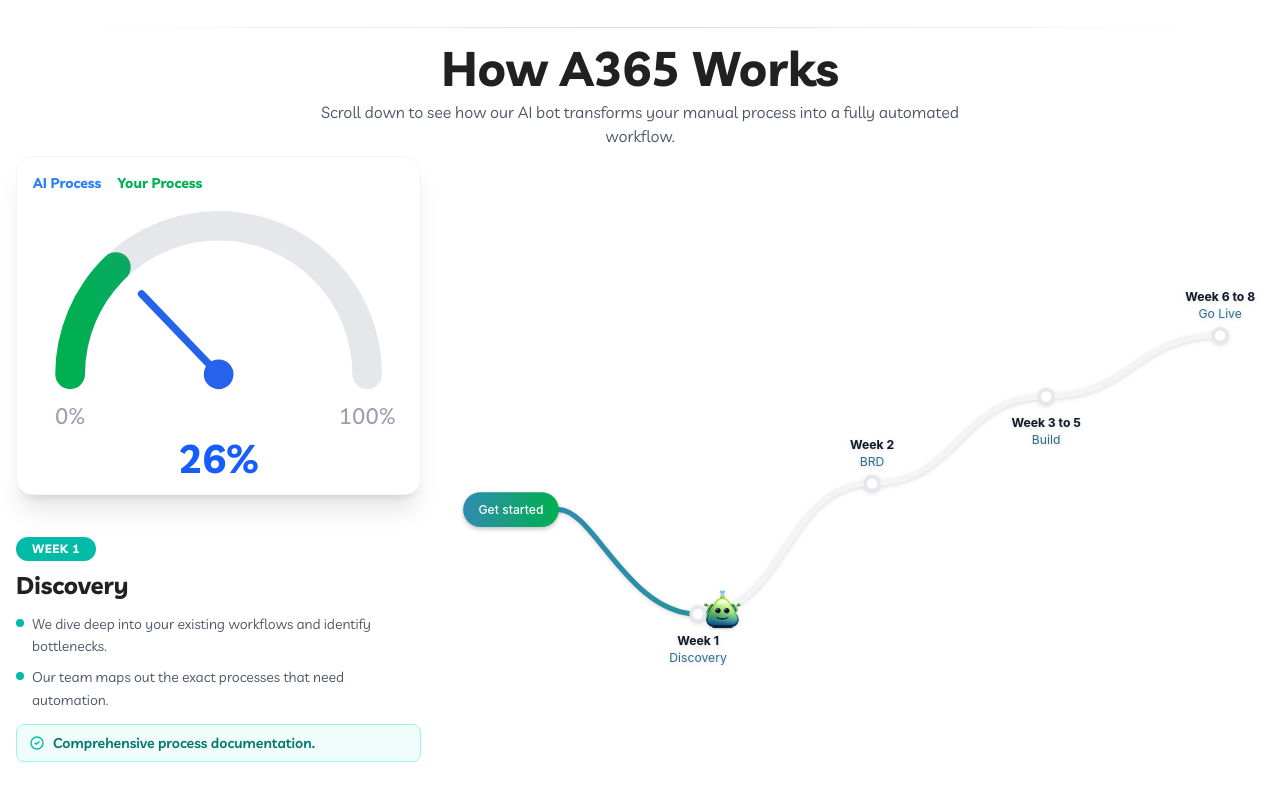
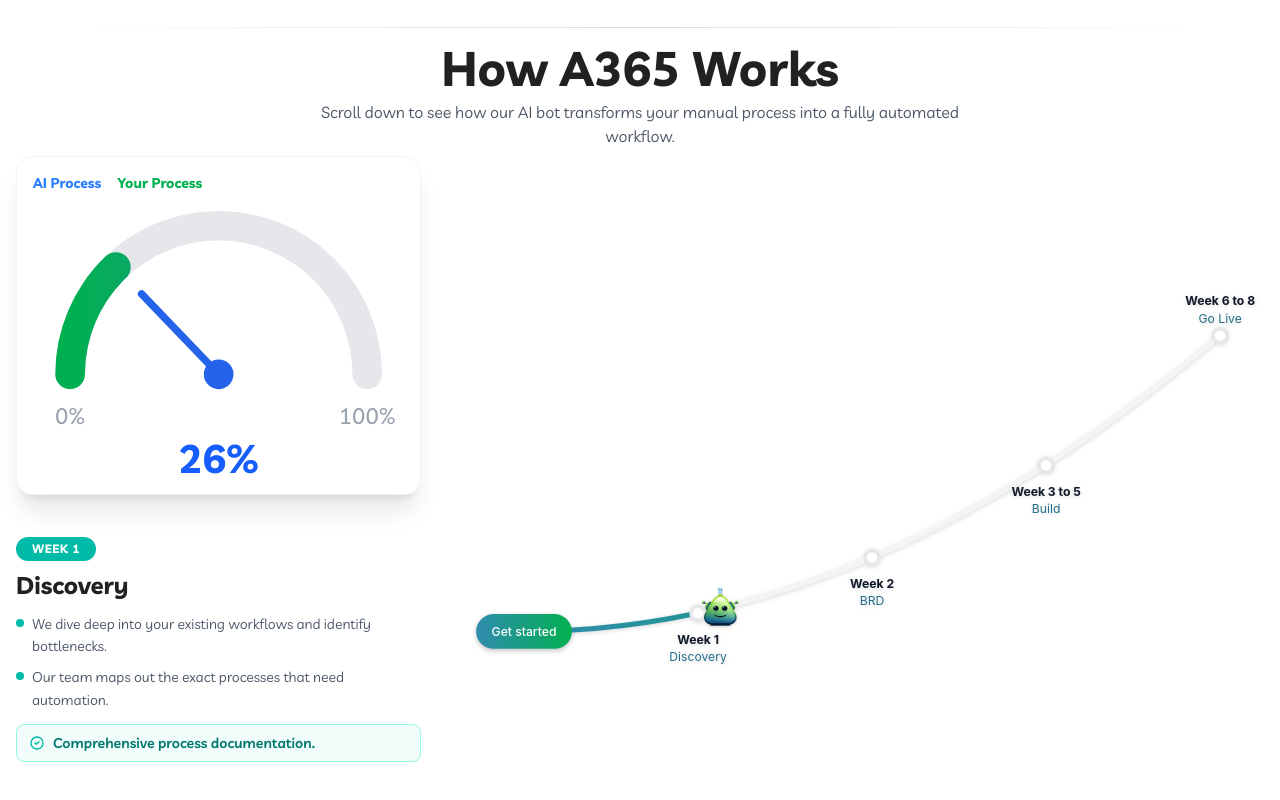
Before and after one commit to A365shift-DevTeam/A365-Automation, a React (Vite) app: page / in a window 1280 px wide. Shown: the part 1627-2427 px from the top of the page. Built offline with nearby package versions, Linux system fonts and the light colour scheme.

Commit message:
graph Changed to straight line

```diff
--- a/src/components/sections/HowItWorks.tsx
+++ b/src/components/sections/HowItWorks.tsx
@@ -119,7 +119,8 @@ export default function HowItWorks() {
   const colors = PHASE_COLORS[currentPhase.colorIndex];
 
   // The exact path the bot and the progress line will follow
-  const pathString = "M 190 280 C 230 280, 270 400, 350 400 C 450 400, 450 250, 550 250 C 650 250, 650 150, 750 150 C 850 150, 850 80, 950 80";
+  // Quadratic bezier creating a smooth exponential-like curve from bottom-left to top-right
+  const pathString = "M 150 420 Q 550 420, 950 80";
 
   return (
     <section ref={containerRef} id="how-it-works" className="bg-white dark:bg-gray-950 h-[300vh] relative">
@@ -249,33 +250,33 @@ export default function HowItWorks() {
               />
 
               {/* Nodes */}
-              <g transform="translate(80, 260)">
+              <g transform="translate(95, 400)">
                 <rect width="110" height="40" rx="20" fill="url(#btn-gradient)" className="drop-shadow-md" />
                 <text x="55" y="25" textAnchor="middle" className="text-sm font-medium fill-white" style={{ fontFamily: 'Inter, sans-serif' }}>Get started</text>
               </g>
 
               <g>
-                <circle cx="350" cy="400" r="8" fill="white" className="dark:fill-gray-900 dark:stroke-gray-600" stroke="#e5e7eb" strokeWidth="4" />
-                <text x="350" y="435" textAnchor="middle" className="text-sm font-bold fill-gray-900 dark:fill-gray-100" style={{ fontFamily: 'Inter, sans-serif' }}>Week 1</text>
-                <text x="350" y="455" textAnchor="middle" className="text-sm fill-accent-600 dark:fill-accent-400" style={{ fontFamily: 'Inter, sans-serif' }}>Discovery</text>
+                <circle cx="350" cy="399" r="8" fill="white" className="dark:fill-gray-900 dark:stroke-gray-600" stroke="#e5e7eb" strokeWidth="4" />
+                <text x="350" y="434" textAnchor="middle" className="text-sm font-bold fill-gray-900 dark:fill-gray-100" style={{ fontFamily: 'Inter, sans-serif' }}>Week 1</text>
+                <text x="350" y="454" textAnchor="middle" className="text-sm fill-accent-600 dark:fill-accent-400" style={{ fontFamily: 'Inter, sans-serif' }}>Discovery</text>
               </g>
 
               <g>
-                <circle cx="550" cy="250" r="8" fill="white" className="dark:fill-gray-900 dark:stroke-gray-600" stroke="#e5e7eb" strokeWidth="4" />
-                <text x="550" y="210" textAnchor="middle" className="text-sm font-bold fill-gray-900 dark:fill-gray-100" style={{ fontFamily: 'Inter, sans-serif' }}>Week 2</text>
-                <text x="550" y="230" textAnchor="middle" className="text-sm fill-accent-600 dark:fill-accent-400" style={{ fontFamily: 'Inter, sans-serif' }}>BRD</text>
+                <circle cx="550" cy="335" r="8" fill="white" className="dark:fill-gray-900 dark:stroke-gray-600" stroke="#e5e7eb" strokeWidth="4" />
+                <text x="550" y="370" textAnchor="middle" className="text-sm font-bold fill-gray-900 dark:fill-gray-100" style={{ fontFamily: 'Inter, sans-serif' }}>Week 2</text>
+                <text x="550" y="390" textAnchor="middle" className="text-sm fill-accent-600 dark:fill-accent-400" style={{ fontFamily: 'Inter, sans-serif' }}>BRD</text>
               </g>
 
               <g>
-                <circle cx="750" cy="150" r="8" fill="white" className="dark:fill-gray-900 dark:stroke-gray-600" stroke="#e5e7eb" strokeWidth="4" />
-                <text x="750" y="185" textAnchor="middle" className="text-sm font-bold fill-gray-900 dark:fill-gray-100" style={{ fontFamily: 'Inter, sans-serif' }}>Week 3 to 5</text>
-                <text x="750" y="205" textAnchor="middle" className="text-sm fill-accent-600 dark:fill-accent-400" style={{ fontFamily: 'Inter, sans-serif' }}>Build</text>
+                <circle cx="750" cy="229" r="8" fill="white" className="dark:fill-gray-900 dark:stroke-gray-600" stroke="#e5e7eb" strokeWidth="4" />
+                <text x="750" y="264" textAnchor="middle" className="text-sm font-bold fill-gray-900 dark:fill-gray-100" style={{ fontFamily: 'Inter, sans-serif' }}>Week 3 to 5</text>
+                <text x="750" y="284" textAnchor="middle" className="text-sm fill-accent-600 dark:fill-accent-400" style={{ fontFamily: 'Inter, sans-serif' }}>Build</text>
               </g>
 
               <g>
                 <circle cx="950" cy="80" r="8" fill="white" className="dark:fill-gray-900 dark:stroke-gray-600" stroke="#e5e7eb" strokeWidth="4" />
-                <text x="950" y="40" textAnchor="middle" className="text-sm font-bold fill-gray-900 dark:fill-gray-100" style={{ fontFamily: 'Inter, sans-serif' }}>Week 6 to 8</text>
-                <text x="950" y="60" textAnchor="middle" className="text-sm fill-accent-600 dark:fill-accent-400" style={{ fontFamily: 'Inter, sans-serif' }}>Go Live</text>
+                <text x="950" y="45" textAnchor="middle" className="text-sm font-bold fill-gray-900 dark:fill-gray-100" style={{ fontFamily: 'Inter, sans-serif' }}>Week 6 to 8</text>
+                <text x="950" y="65" textAnchor="middle" className="text-sm fill-accent-600 dark:fill-accent-400" style={{ fontFamily: 'Inter, sans-serif' }}>Go Live</text>
               </g>
 
               {/* Bot Icon */}
```
